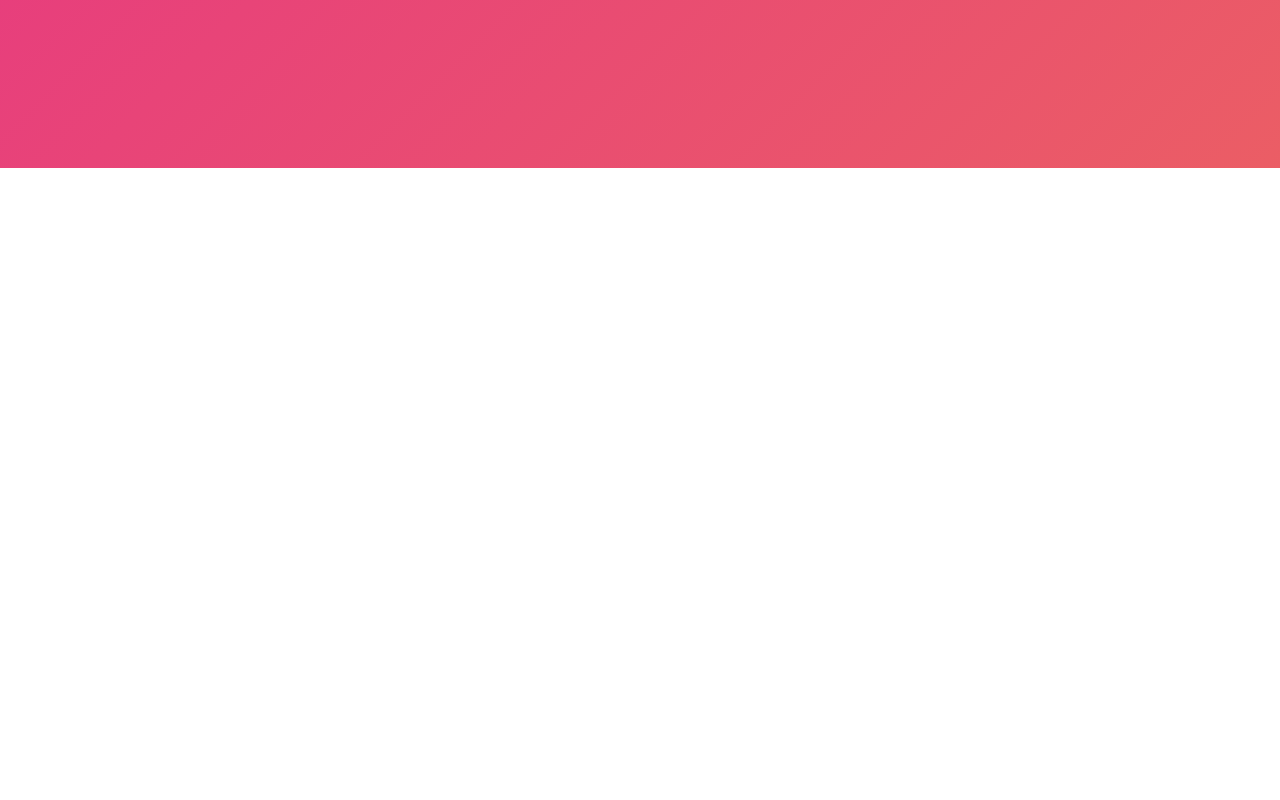
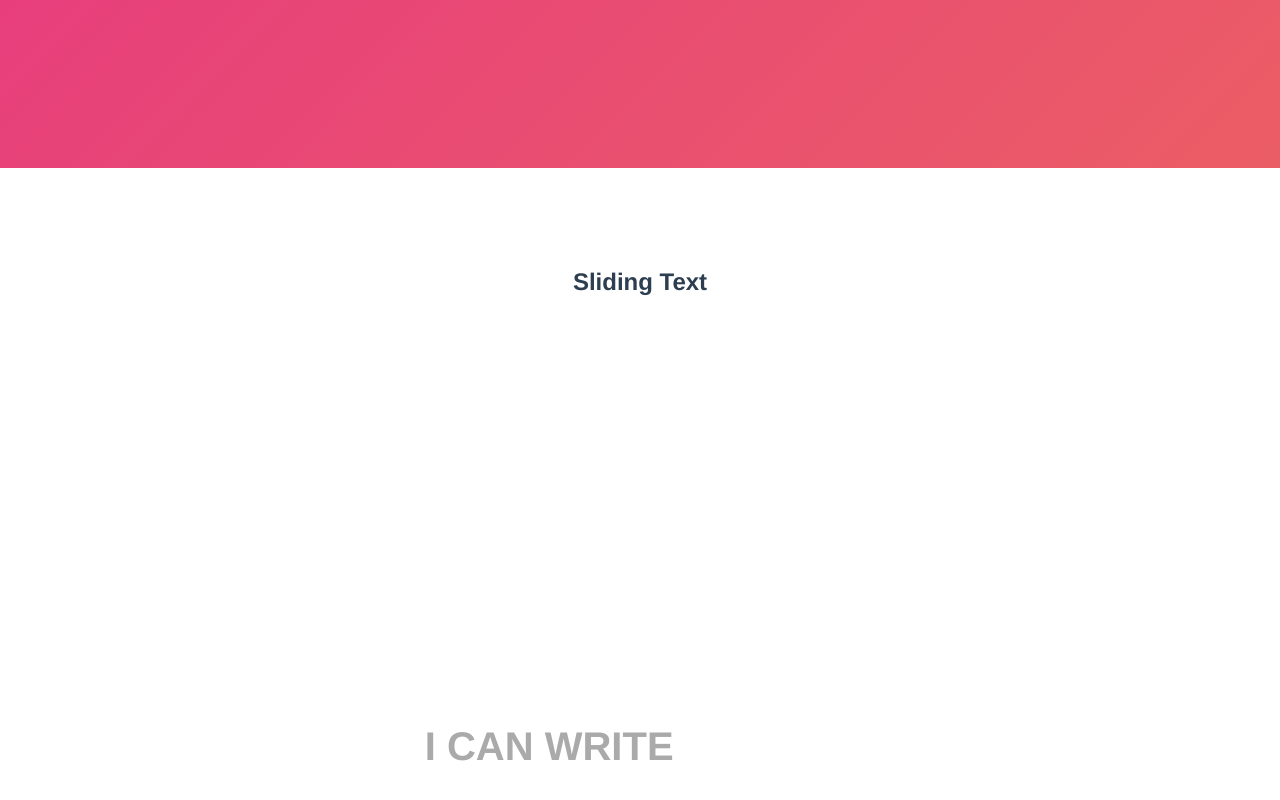
Before and after one commit to data-miner00/assets-library, a Vue app: page /showcase in a window 1280 px wide. Shown: the part 1918-2718 px from the top of the page. Before the commit the page ends 2236 px from the top, so only its background shows below. Built offline with nearby package versions, Linux system fonts and the light colour scheme.

Commit message:
feat: Registered sliding text

```diff
--- a/src/views/Showcase.vue
+++ b/src/views/Showcase.vue
@@ -8,6 +8,10 @@
       <h1>Animating Gradient Background</h1>
       <AnimatingGradient />
     </section>
+    <section class="showcase__section">
+      <h1>Sliding Text</h1>
+      <SlidingText />
+    </section>
   </div>
 </template>
 
@@ -16,11 +20,13 @@ import Vue from "vue";
 
 import CardReflectHover from "@/ui-components/others/CardReflectHover/index.vue";
 import AnimatingGradient from "@/ui-components/others/AnimatingGradient.vue";
+import SlidingText from "@/ui-components/others/SlidingText.vue";
 
 export default Vue.extend({
   components: {
     CardReflectHover,
     AnimatingGradient,
+    SlidingText,
   },
 });
 </script>
```
